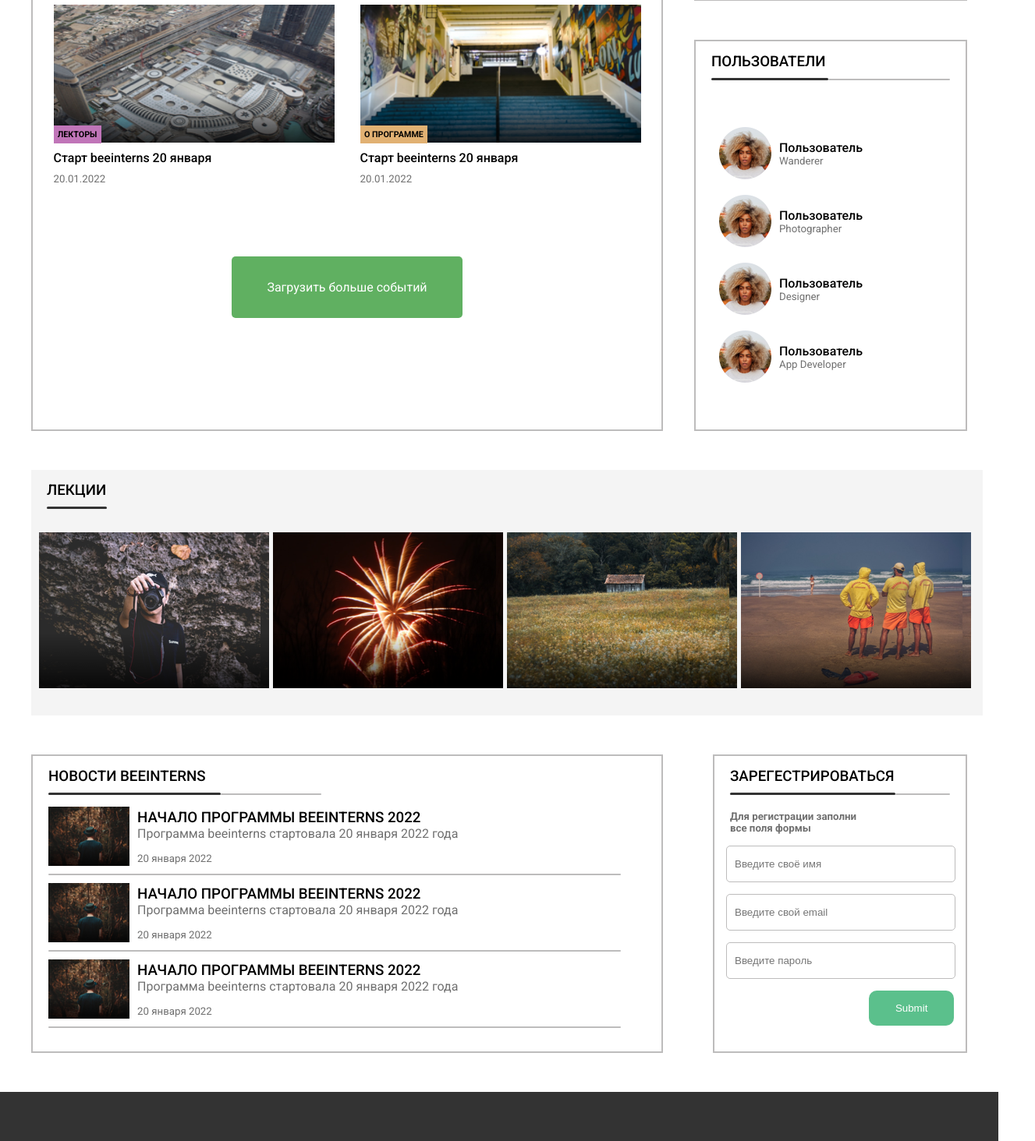
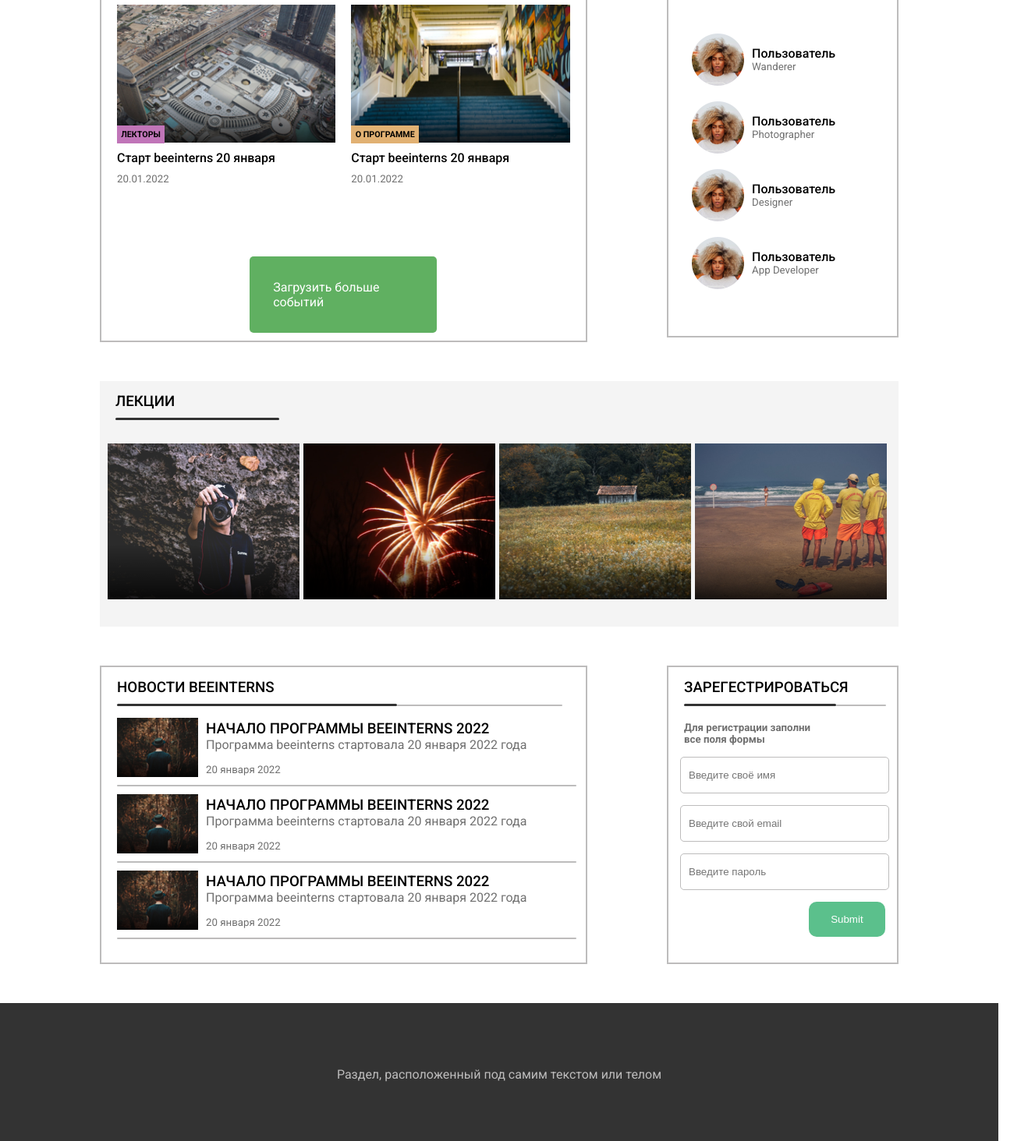
Before and after one commit to Black-Loli/Bilain2022, a plain HTML site: page index.html in a window 1280 px wide. Shown: the part 1336-2800 px from the top of the page at 78% size, 1327 px wide, since content can reach past the window. Drawn offline with Linux system fonts and the light colour scheme.

Commit message:
Работа с @media

```diff
--- a/index.html
+++ b/index.html
@@ -2,9 +2,9 @@
 <html>
   <head>
     <meta charset="utf-8">
-    <title> Задание №11 </title>
+    <title> Задание №15 </title>
     <meta name="author" content="Dana Gera">
-    <meta name="description" content="Выполнение 11 дз по курсу школы Билайна">
+    <meta name="description" content="Выполнение 15 дз по курсу школы Билайна">
     <link rel="preconnect" href="https://fonts.googleapis.com">
     <link rel="preconnect" href="https://fonts.gstatic.com" crossorigin>
     <link href="https://fonts.googleapis.com/css2?family=Roboto:wght@400;500;700&display=swap" rel="stylesheet">
--- a/style.css
+++ b/style.css
@@ -4,9 +4,48 @@ body{
     margin: 0;
 }
 
-.container{
-    width: 1200px;
-    margin: 0 auto;
+@media (max-width: 414px){
+    .container{
+        width: 100%;
+        margin: 0;
+    }
+
+    .basement{
+        width: 100%;
+    }
+}
+
+@media (max-width: 768px){
+    .container{
+        width: 100%;
+        margin: 0;
+    }
+
+    .basement{
+        width: 100%;
+    }
+}
+
+@media (max-width: 1440px){
+    .container{
+        width: 80%;
+        margin: 0 auto;
+    }
+
+    .basement{
+        width: 100%;
+    }
+}
+
+@media (min-width: 1440px) {
+    .container{
+        width: 80%;
+        margin: 0 auto;
+    }
+
+    .basement{
+        width: 100%;
+    }
 }
 
 .cap ul{
@@ -74,7 +113,7 @@ h1{
     color: #bdbcbc;
     margin: 0;
     text-align: center;
-    padding: 60px;
+    padding: 60px 0;
 }
 
 .basement h4{
@@ -84,6 +123,9 @@ h1{
 ul{
     padding-left: 0;
     margin: 0 0 5px 0;
+    display: flex;
+    flex-direction: row;
+    justify-content: space-evenly;
 }
 
 li{
@@ -136,9 +178,8 @@ h2{
     align-content: stretch;
 }
 
-.reg{
-    max-width: 326px;
-    min-width: 326px;
+.reg, .sot_people{
+    width: 29%;
 }
 
 .sot .sots, .people .user{
@@ -147,10 +188,8 @@ h2{
     text-decoration: none;
     text-align: left;
     margin: 0 0 50px;
-    max-width: 326px;
-    min-width: 326px;
+    width: 100%;
 }
-
 
 .reg .regs {
     border: 2px solid #bdbcbc;
@@ -160,14 +199,17 @@ h2{
     margin: 0 0 50px;
 }
 
+.sob, .new{
+    width: 61%;
+}
+
 .sob .sobt, .new .news{
     border: 2px solid #bdbcbc;
     padding: 10px;
     text-decoration: none;
     text-align: left;
     margin: 0 auto 50px;
-    max-width: 786px;
-    min-width: 786px;
+    width: 100%;
 }
 
 .lek .leks{
@@ -176,8 +218,7 @@ h2{
     text-decoration: none;
     text-align: left;
     margin: 0 auto 50px;
-    max-width: 100%;
-    min-width: 100%;
+    width: 100%;
 }
 
 .sot .social, .people .users, .new .beeinterns, .sob .sobtia, .lek .gray, .reg .register{
@@ -200,7 +241,7 @@ h2{
 
 .sot .sots .face{
     padding-top: 10px;
-    margin: 10px 25px 0;
+    margin: 10px 0;
 }
 
 .sot .sots .h4, .people .user .h5, .new .news .h4{
@@ -258,13 +299,13 @@ h2{
 .sot .line, .people .line, .new .line, .sob .line, .lek .line{
     font-size: 0;
     margin: 0 10px 30px;
-    max-width: 350px;
+    width: 95%;
 }
 
 .reg .line{
     font-size: 0;
     margin: 0 10px 20px;
-    max-width: 350px;
+    width: 95%;
 }
 
 .new .line{
@@ -345,7 +386,7 @@ h2{
 .sob .line1{
     height: 3px;
     background: #333333;
-    width: 100%;
+    width: 48%;
     border-radius: 2px;
 }
 
@@ -383,8 +424,7 @@ h2{
     flex-direction: column;
     align-items: stretch;
     margin: 10px;
-    max-width: 360px;
-    min-width: 360px;
+    width: 49%;
 }
 
 .sob .sobt .div{
```
